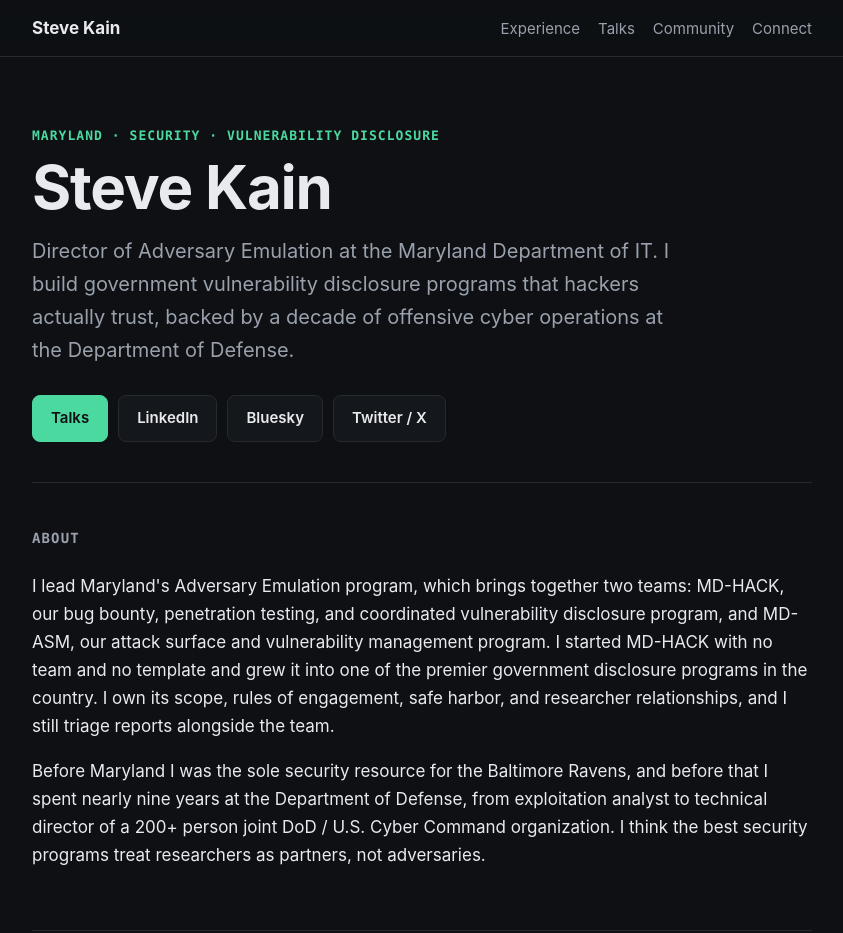
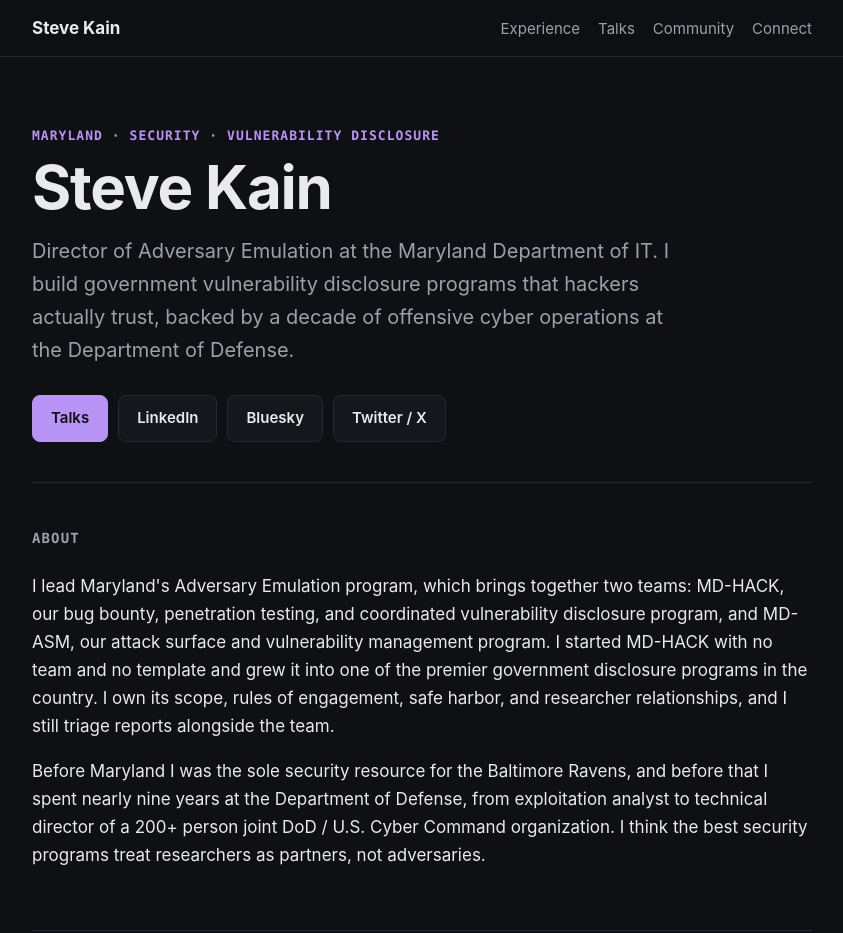
Before and after one commit to 01dbae/01dbae.github.io, a plain HTML site: page index.html in a window 1280 px wide. Shown: the top 933 px of the page, without its empty margins (218-1061 px from the left). Drawn offline with Linux system fonts and the dark colour scheme.

Commit message:
Add files via upload

```diff
--- a/index.html
+++ b/index.html
@@ -10,10 +10,10 @@
 <style>
 :root{
   --bg:#fafaf7; --fg:#16181d; --muted:#5b616e; --line:#e4e4dd; --card:#ffffff;
-  --accent:#0b6e4f; --accent-fg:#ffffff;
+  --accent:#6d28d9; --accent-fg:#ffffff;
 }
 @media (prefers-color-scheme:dark){
-  :root{--bg:#0e1013; --fg:#e8eaed; --muted:#9aa1ad; --line:#252a31; --card:#14171b; --accent:#4cd9a0; --accent-fg:#0e1013;}
+  :root{--bg:#0e1013; --fg:#e8eaed; --muted:#9aa1ad; --line:#252a31; --card:#14171b; --accent:#b794f6; --accent-fg:#0e1013;}
 }
 *{box-sizing:border-box}
 html{scroll-behavior:smooth}
```
